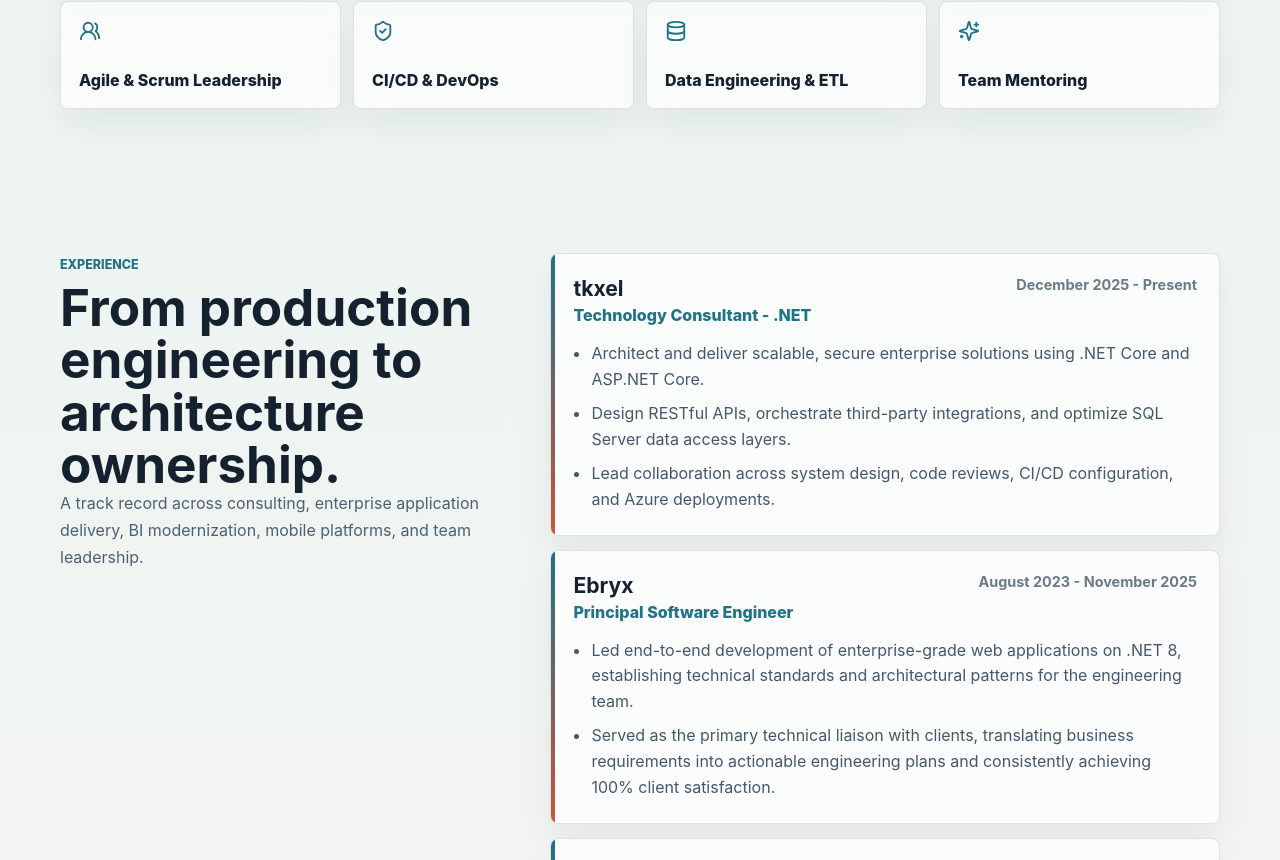
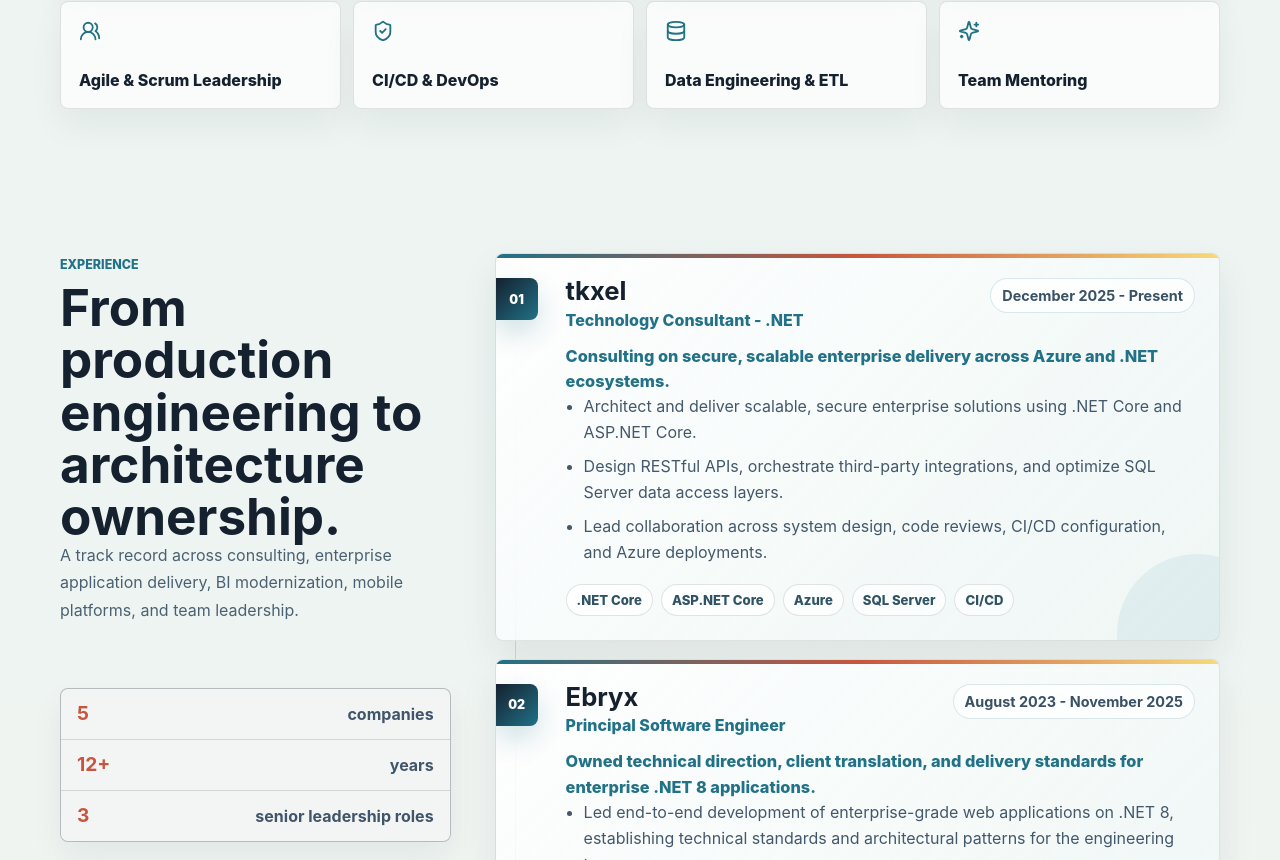
Before and after one commit to inamgcu/portfolio, a React (Vite) app: page / in a window 1280 px wide. Shown: the part 2840-3700 px from the top of the page. Built offline with nearby package versions, Linux system fonts and the light colour scheme.

Commit message:
Modernize experience section

```diff
--- a/src/main.jsx
+++ b/src/main.jsx
@@ -77,6 +77,8 @@
     company: "tkxel",
     period: "December 2025 - Present",
     role: "Technology Consultant - .NET",
+    impact: "Consulting on secure, scalable enterprise delivery across Azure and .NET ecosystems.",
+    stack: [".NET Core", "ASP.NET Core", "Azure", "SQL Server", "CI/CD"],
     points: [
       "Architect and deliver scalable, secure enterprise solutions using .NET Core and ASP.NET Core.",
       "Design RESTful APIs, orchestrate third-party integrations, and optimize SQL Server data access layers.",
@@ -87,6 +89,8 @@
     company: "Ebryx",
     period: "August 2023 - November 2025",
     role: "Principal Software Engineer",
+    impact: "Owned technical direction, client translation, and delivery standards for enterprise .NET 8 applications.",
+    stack: [".NET 8", "Clean Architecture", "DDD", "Client Leadership", "Team Standards"],
     points: [
       "Led end-to-end development of enterprise-grade web applications on .NET 8, establishing technical standards and architectural patterns for the engineering team.",
       "Served as the primary technical liaison with clients, translating business requirements into actionable engineering plans and consistently achieving 100% client satisfaction."
@@ -96,6 +100,8 @@
     company: "Confiz Limited",
     period: "March 2014 - July 2023",
     role: "Associate Software Architect",
+    impact: "Grew from production engineering into architecture ownership across BI, cloud, web, and mobile programs.",
+    stack: ["Azure Data Factory", "Power BI", "SSIS", "Xamarin", "Web API"],
     points: [
       "Delivered a cloud-native BI platform with Azure Data Lake, Azure Data Factory, USQL, and Power BI, reducing reporting cycle time by over 60%.",
       "Overhauled a critical BI system using REST APIs, Web Jobs, SSIS, and Power BI, improving performance by 75%.",
@@ -107,12 +113,16 @@
     company: "Karzansoft",
     period: "August 2013 - March 2014",
     role: "Software Engineer",
+    impact: "Strengthened product features and support workflows for a car leasing platform.",
+    stack: [".NET", "Web Apps", "Windows Apps", "Production Support"],
     points: ["Enhanced web and Windows desktop applications for a car leasing platform with production support ownership."]
   },
   {
     company: "Code5 Technologies",
     period: "November 2012 - May 2013",
     role: "Software Engineer",
+    impact: "Built an interactive kiosk product blending desktop software, camera integration, and social publishing.",
+    stack: ["Windows Kiosk", "DSLR Integration", "Image Filters", "Facebook API"],
     points: ["Built a Windows Kiosk photo booth application with DSLR integration, real-time filters, and Facebook upload automation."]
   }
 ];
@@ -319,7 +329,8 @@
         </div>
       </section>
 
-      <section className="section split" id="experience">
+      <section className="section experience-section" id="experience">
+        <div className="experience-panel">
           <div className="section__intro sticky">
             <span className="section-kicker">Experience</span>
             <h2>From production engineering to architecture ownership.</h2>
@@ -328,9 +339,16 @@
               mobile platforms, and team leadership.
             </p>
           </div>
+          <div className="experience-stats" aria-label="Experience highlights">
+            <span><strong>5</strong> companies</span>
+            <span><strong>12+</strong> years</span>
+            <span><strong>3</strong> senior leadership roles</span>
+          </div>
+        </div>
         <div className="timeline">
-          {experience.map((job) => (
+          {experience.map((job, index) => (
             <article className="job" key={`${job.company}-${job.role}`}>
+              <div className="job__marker" aria-hidden="true">{String(index + 1).padStart(2, "0")}</div>
               <div className="job__header">
                 <div>
                   <h3>{job.company}</h3>
@@ -338,11 +356,17 @@
                 </div>
                 <span>{job.period}</span>
               </div>
+              <p className="job__impact">{job.impact}</p>
               <ul>
                 {job.points.map((point) => (
                   <li key={point}>{point}</li>
                 ))}
               </ul>
+              <div className="job__stack">
+                {job.stack.map((item) => (
+                  <span key={item}>{item}</span>
+                ))}
+              </div>
             </article>
           ))}
         </div>
--- a/src/styles.css
+++ b/src/styles.css
@@ -468,7 +468,6 @@
 
 .competency,
 .skill-card,
-.job,
 .proof article {
   border: 1px solid rgba(21, 33, 47, 0.12);
   border-radius: 8px;
@@ -485,8 +484,7 @@
 }
 
 .competency:hover,
-.skill-card:hover,
-.job:hover {
+.skill-card:hover {
   border-color: rgba(33, 113, 135, 0.34);
   transform: translateY(-3px);
   transition: transform 180ms ease, border-color 180ms ease;
@@ -513,36 +511,117 @@
   top: 24px;
 }
 
+.experience-section {
+  display: grid;
+  grid-template-columns: minmax(270px, 0.7fr) minmax(0, 1.3fr);
+  gap: 44px;
+  align-items: start;
+}
+
+.experience-panel {
+  display: grid;
+  gap: 18px;
+}
+
+.experience-stats {
+  display: grid;
+  gap: 1px;
+  overflow: hidden;
+  border: 1px solid rgba(21, 33, 47, 0.14);
+  border-radius: 8px;
+  background: rgba(21, 33, 47, 0.14);
+  box-shadow: 0 16px 34px rgba(21, 33, 47, 0.06);
+}
+
+.experience-stats span {
+  display: flex;
+  justify-content: space-between;
+  gap: 16px;
+  padding: 15px 16px;
+  color: #405569;
+  background: rgba(255, 255, 255, 0.74);
+  font-weight: 750;
+}
+
+.experience-stats strong {
+  color: #c8553d;
+  font-size: 1.2rem;
+  line-height: 1;
+}
+
 .timeline {
   display: grid;
-  gap: 14px;
+  gap: 18px;
+  position: relative;
+}
+
+.timeline::before {
+  content: "";
+  position: absolute;
+  inset: 18px auto 18px 20px;
+  width: 1px;
+  background: linear-gradient(180deg, rgba(33, 113, 135, 0), rgba(33, 113, 135, 0.46), rgba(200, 85, 61, 0));
 }
 
 .job {
-  padding: 22px;
+  padding: 24px 24px 24px 70px;
   position: relative;
   overflow: hidden;
+  border: 1px solid rgba(21, 33, 47, 0.12);
+  border-radius: 8px;
+  background:
+    linear-gradient(135deg, rgba(255, 255, 255, 0.92), rgba(238, 247, 245, 0.78));
+  box-shadow: 0 18px 38px rgba(21, 33, 47, 0.08);
 }
 
 .job::before {
   content: "";
   position: absolute;
-  inset: 0 auto 0 0;
-  width: 4px;
-  background: linear-gradient(180deg, #217187, #c8553d);
+  inset: 0 0 auto;
+  height: 4px;
+  background: linear-gradient(90deg, #217187, #c8553d, rgba(248, 213, 107, 0.9));
+}
+
+.job::after {
+  content: "";
+  position: absolute;
+  inset: auto -58px -74px auto;
+  width: 160px;
+  height: 160px;
+  border-radius: 50%;
+  background: rgba(33, 113, 135, 0.08);
+}
+
+.job__marker {
+  position: absolute;
+  top: 24px;
+  left: 0;
+  width: 42px;
+  height: 42px;
+  display: grid;
+  place-items: center;
+  border-radius: 0 8px 8px 0;
+  color: #ffffff;
+  background: linear-gradient(135deg, #15212f, #217187);
+  font-size: 0.78rem;
+  font-weight: 900;
+  box-shadow: 0 12px 26px rgba(33, 113, 135, 0.2);
 }
 
 .job__header {
   display: flex;
   justify-content: space-between;
   gap: 18px;
-  margin-bottom: 16px;
+  margin-bottom: 14px;
+  position: relative;
+  z-index: 1;
 }
 
 .job h3 {
-  margin-bottom: 4px;
+  margin-bottom: 6px;
   color: #15212f;
-  font-size: 1.32rem;
+  font-size: clamp(1.35rem, 2vw, 1.8rem);
+  line-height: 1;
 }
 
 .job p {
@@ -553,9 +632,24 @@
 
 .job__header span {
   flex: 0 0 auto;
-  color: #6a7a86;
+  align-self: start;
+  border: 1px solid rgba(33, 113, 135, 0.16);
+  border-radius: 999px;
+  padding: 8px 11px;
+  color: #395165;
+  background: rgba(255, 255, 255, 0.7);
   font-size: 0.9rem;
   font-weight: 750;
+}
+
+.job__impact {
+  margin-bottom: 16px;
+  color: #31485a;
+  font-size: 1.02rem;
+  line-height: 1.55;
+  font-weight: 750;
+  position: relative;
+  z-index: 1;
 }
 
 .job ul {
@@ -563,10 +657,37 @@
   padding-left: 18px;
   color: #43586b;
   line-height: 1.62;
+  position: relative;
+  z-index: 1;
 }
 
 .job li + li {
   margin-top: 8px;
+}
+
+.job__stack {
+  display: flex;
+  flex-wrap: wrap;
+  gap: 8px;
+  margin-top: 18px;
+  position: relative;
+  z-index: 1;
+}
+
+.job__stack span {
+  border: 1px solid rgba(21, 33, 47, 0.12);
+  border-radius: 999px;
+  padding: 7px 10px;
+  color: #2f5364;
+  background: rgba(255, 255, 255, 0.68);
+  font-size: 0.82rem;
+  font-weight: 800;
+}
+
+.job:hover {
+  border-color: rgba(33, 113, 135, 0.34);
+  transform: translateY(-3px);
+  transition: transform 180ms ease, border-color 180ms ease;
 }
 
 .skills-band {
@@ -695,6 +816,7 @@
 @media (max-width: 980px) {
   .hero__grid,
   .split,
+  .experience-section,
   .contact,
   .proof {
     grid-template-columns: 1fr;
@@ -767,6 +889,18 @@
     padding: 52px 0;
   }
 
+  .timeline::before {
+    left: 16px;
+  }
+
+  .job {
+    padding: 76px 18px 20px;
+  }
+
+  .job__marker {
+    top: 18px;
+  }
+
   .job__header {
     display: grid;
   }
```
Lines whose indentation alone changed are shown as unchanged.
